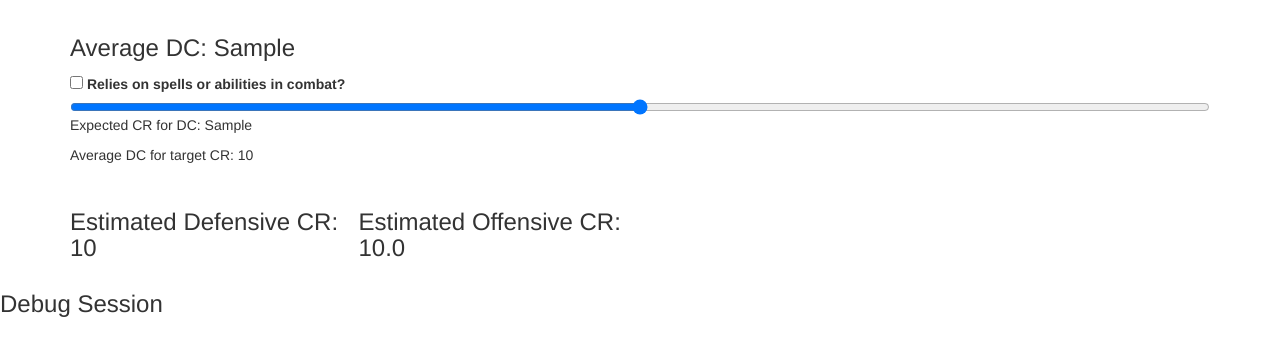
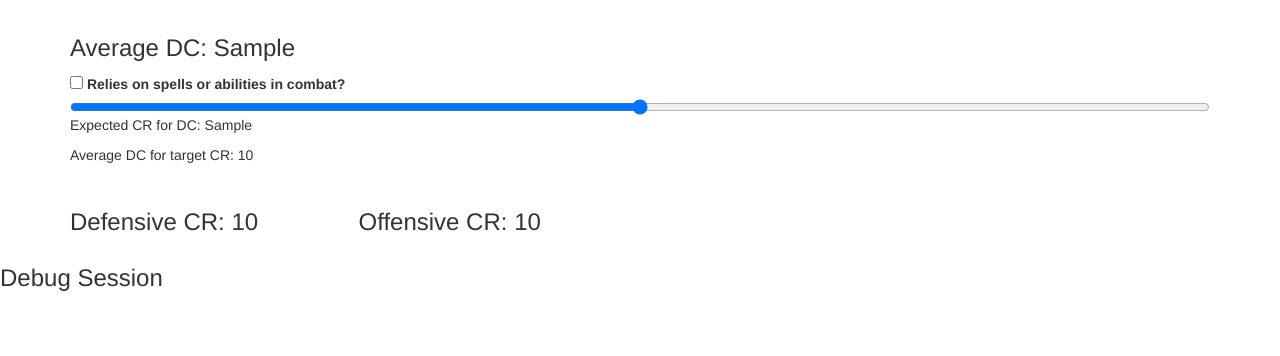
Before and after one commit to showgun666/MonsterMakerPF1e, a Flask app: template templates/monster-balancer.html in a window 1280 px wide. Shown: the part 740-1096 px from the top of the page. After the commit the page ends 1031 px from the top, so only its background shows below. Run offline with Flask 3, Linux system fonts and the light colour scheme; the template is opened without the code that fills it: most values are stand-ins (such as "Sample title", 1, 10 or a date in 2020); some libraries are stand-ins or nearby versions.

Commit message:
added class for easier css-ing

```diff
--- a/templates/components/defensive-cr.html
+++ b/templates/components/defensive-cr.html
@@ -1,5 +1,5 @@
-<div>
+<div class="defensive-cr">
     <h3>
-        Estimated Defensive CR: <span id="defensiveCR">{{ average_cr_defense }}</span>
+        Defensive CR: <span id="defensiveCR">{{ average_cr_defense }}</span>
     </h3>
 </div>
--- a/templates/components/offensive-cr.html
+++ b/templates/components/offensive-cr.html
@@ -1,30 +1,5 @@
-{% set total = 0 %}
-{% set count = 0 %}
-
-{# Check conditions and include values accordingly #}
-{% if is_primarily_attacker %}
-    {% set total = total + expected_cr_for_attack %}
-    {% set count = count + 1 %}
-{% endif %}
-
-{% set total = total + expected_cr_for_damage %}
-{% set count = count + 1 %}
-
-{% if relies_on_abilities %}
-    {% set total = total + expected_cr_for_dc %}
-    {% set count = count + 1 %}
-{% endif %}
-
-{# Calculate the average only if count is greater than 0 to avoid division by zero #}
-{% if count > 0 %}
-    {% set cr_total = total / count %}
-{% else %}
-    {% set cr_total = 0 %}
-{% endif %}
-
-{% set average_cr_offense = cr_total | round(3) %}
-<div>
+<div class="offensive-cr">
     <h3>
-        Estimated Offensive CR: <span id="offensiveCR">{{ average_cr_offense }}</span>
+        Offensive CR: <span id="offensiveCR">{{ average_cr_offense }}</span>
     </h3>
 </div>
```
